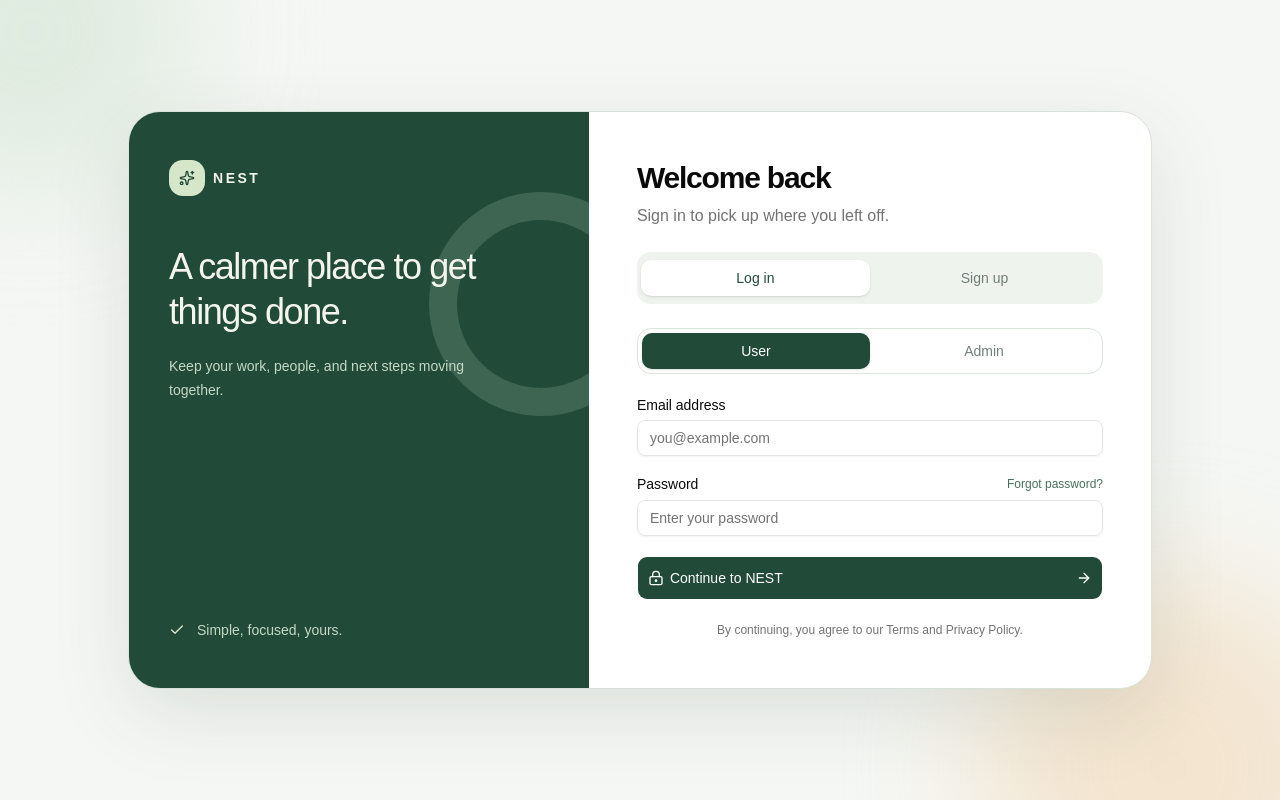
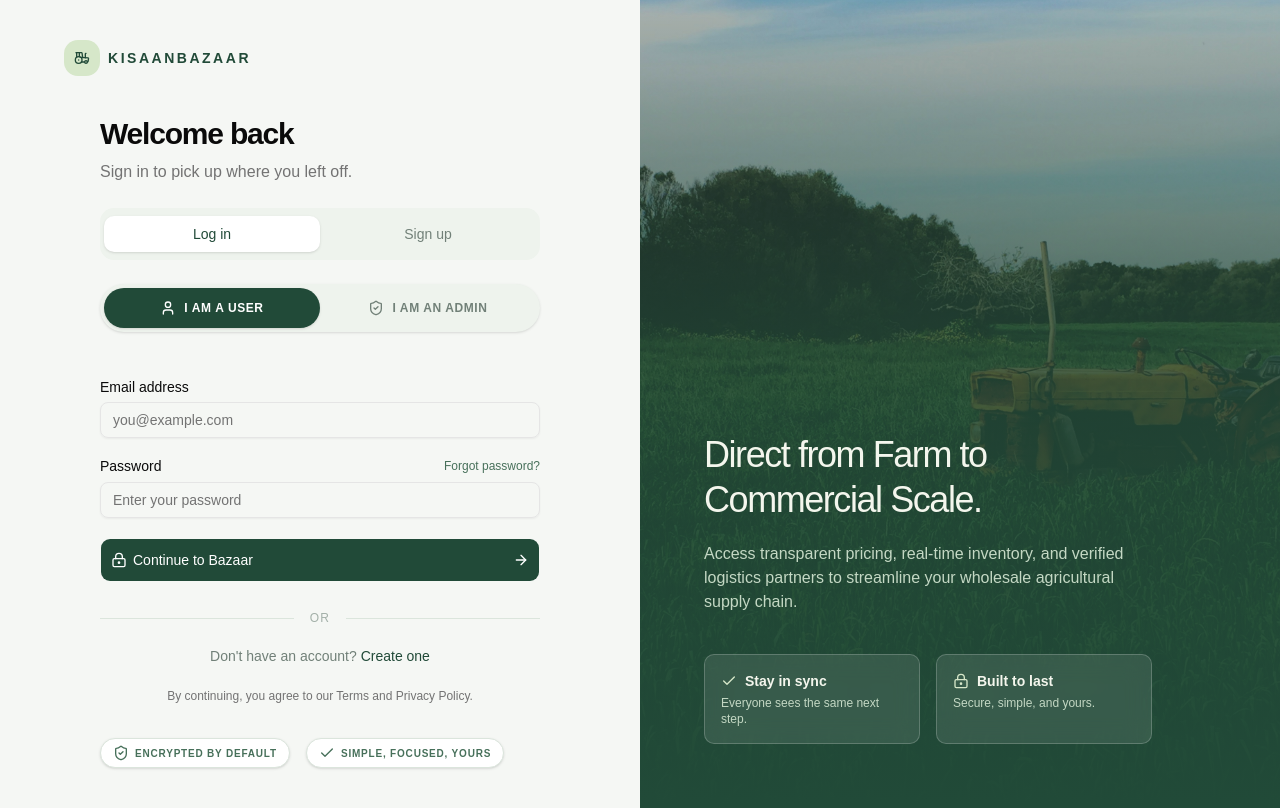
Before and after one commit to harshvardhansoni12-code/super-octo-system, a Next.js app: page /authscreen in a window 1280 px wide. Built offline with nearby package versions, Linux system fonts and the light colour scheme; a web font is replaced by a local one.

Commit message:
feat: enhance AuthScreen with image and layout improvements

```diff
--- a/src/app/authscreen/page.js
+++ b/src/app/authscreen/page.js
@@ -1,9 +1,18 @@
 "use client";
 
 import { useState } from "react";
+import Image from "next/image";
 import { getSession, signIn, signOut } from "next-auth/react";
 import { useRouter } from "next/navigation";
-import { ArrowRight, Check, LockKeyhole, Sparkles } from "lucide-react";
+import {
+  ArrowRight,
+  Check,
+  Loader2,
+  LockKeyhole,
+  ShieldCheck,
+  Tractor,
+  User,
+} from "lucide-react";
 
 import { Button } from "@/components/ui/button";
 import {
@@ -15,6 +24,9 @@ import {
 } from "@/components/ui/card";
 import { Input } from "@/components/ui/input";
 import { Label } from "@/components/ui/label";
+
+// Image now lives in /public, so it's referenced by its root-relative path.
+const AUTH_IMAGE_SRC = "/loginBackground.jpg";
 
 export default function AuthScreen() {
   const router = useRouter();
@@ -110,36 +122,18 @@ export default function AuthScreen() {
   }
 
   return (
-    <main className="relative flex min-h-screen items-center justify-center overflow-hidden bg-[#f5f7f4] px-4 py-10 text-[#17231d]">
-      <div className="absolute -left-32 -top-32 h-80 w-80 rounded-full bg-[#d7e7d8] opacity-70 blur-3xl" />
-      <div className="absolute -bottom-40 -right-20 h-96 w-96 rounded-full bg-[#f2d9b8] opacity-60 blur-3xl" />
-      <div className="relative grid w-full max-w-5xl overflow-hidden rounded-[2rem] border border-[#d9e2d8] bg-white shadow-[0_24px_80px_rgba(41,65,49,0.12)] lg:grid-cols-[0.9fr_1.1fr]">
-        <section className="relative hidden overflow-hidden bg-[#214a38] px-10 py-12 text-[#f4f6ed] lg:flex lg:flex-col lg:justify-between">
-          <div className="absolute -right-16 top-20 h-56 w-56 rounded-full border-28 border-[#b5cfb5]/20" />
-          <div className="relative">
-            <div className="mb-12 flex items-center gap-2 text-sm font-semibold tracking-[0.18em] uppercase">
+    <main className="flex min-h-screen w-full bg-[#f5f7f4] text-[#17231d]">
+      {/* Left: form */}
+      <section className="flex w-full flex-col justify-center px-6 py-10 md:w-1/2 lg:px-16">
+        <div className="mb-10 flex items-center gap-2 text-sm font-semibold tracking-[0.18em] text-[#214a38] uppercase">
           <span className="flex size-9 items-center justify-center rounded-xl bg-[#d6e7c9] text-[#214a38]">
-                <Sparkles className="size-4" />
+            <Tractor className="size-4" />
           </span>
-              NEST
+          KisaanBazaar
         </div>
-            <p className="max-w-sm text-4xl leading-tight font-medium tracking-[-0.04em]">
-              A calmer place to get things done.
-            </p>
-            <p className="mt-5 max-w-xs text-sm leading-6 text-[#c4d8c4]">
-              Keep your work, people, and next steps moving together.
-            </p>
-          </div>
-          <div className="relative flex items-center gap-3 text-sm text-[#c4d8c4]">
-            <Check className="size-4 text-[#d6e7c9]" /> Simple, focused, yours.
-          </div>
-        </section>
 
-        <Card className="rounded-none border-0 bg-transparent py-8 shadow-none sm:py-12">
-          <CardHeader className="gap-6 px-6 sm:px-12">
-            <div className="flex items-center gap-2 text-xs font-semibold tracking-[0.16em] text-[#47705a] uppercase lg:hidden">
-              <Sparkles className="size-4" /> NEST
-            </div>
+        <Card className="mx-auto w-full max-w-[440px] border-0 bg-transparent p-0 shadow-none">
+          <CardHeader className="gap-6 p-0">
             <div>
               <CardTitle className="text-3xl tracking-[-0.04em]">
                 {mode === "login"
@@ -152,12 +146,14 @@ export default function AuthScreen() {
                   : "Start with a few details. It only takes a minute."}
               </CardDescription>
             </div>
+
+            {/* Mode tabs */}
             <div
               className="grid grid-cols-2 rounded-xl bg-[#eef3ed] p-1"
               role="tablist"
             >
               <button
-                className={`rounded-lg px-3 py-2 my-1 text-sm font-medium transition-colors ${mode === "login" ? "bg-white text-[#214a38] shadow-sm" : "text-[#718078] hover:text-[#214a38]"}`}
+                className={`my-1 rounded-lg px-3 py-2 text-sm font-medium transition-all duration-200 ${mode === "login" ? "bg-white text-[#214a38] shadow-sm" : "text-[#718078] hover:text-[#214a38]"}`}
                 onClick={() => changeMode("login")}
                 role="tab"
                 type="button"
@@ -166,7 +162,7 @@ export default function AuthScreen() {
                 Log in
               </button>
               <button
-                className={`rounded-lg px-3 py-2 text-sm font-medium transition-colors ${mode === "signup" ? "bg-white text-[#214a38] shadow-sm" : "text-[#718078] hover:text-[#214a38]"}`}
+                className={`my-1 rounded-lg px-3 py-2 text-sm font-medium transition-all duration-200 ${mode === "signup" ? "bg-white text-[#214a38] shadow-sm" : "text-[#718078] hover:text-[#214a38]"}`}
                 onClick={() => changeMode("signup")}
                 role="tab"
                 type="button"
@@ -175,29 +171,36 @@ export default function AuthScreen() {
                 Sign up
               </button>
             </div>
+
+            {/* Account type pill toggle */}
             <div
-              className="grid grid-cols-2 rounded-xl border border-[#dbe5dc] p-1"
+              className="flex rounded-full bg-[#eef3ed] p-1 shadow-sm"
               role="group"
               aria-label="Account type"
             >
-              {[
-                ["user", "User"],
-                ["admin", "Admin"],
-              ].map(([type, label]) => (
               <button
-                  aria-pressed={accountType === type}
-                  className={`rounded-lg px-3 py-2 text-sm font-medium transition-colors ${accountType === type ? "bg-[#214a38] text-white shadow-sm" : "text-[#718078] hover:text-[#214a38]"}`}
-                  key={type}
-                  onClick={() => changeAccountType(type)}
+                aria-pressed={accountType === "user"}
+                onClick={() => changeAccountType("user")}
                 type="button"
+                className={`flex flex-1 items-center justify-center gap-2 rounded-full px-4 py-3 text-xs font-semibold tracking-[0.05em] uppercase transition-all duration-200 ${accountType === "user" ? "bg-[#214a38] text-white shadow-sm" : "text-[#718078] hover:text-[#214a38]"}`}
               >
-                  {label}
+                <User className="size-4" />
+                I am a user
               </button>
-              ))}
+              <button
+                aria-pressed={accountType === "admin"}
+                onClick={() => changeAccountType("admin")}
+                type="button"
+                className={`flex flex-1 items-center justify-center gap-2 rounded-full px-4 py-3 text-xs font-semibold tracking-[0.05em] uppercase transition-all duration-200 ${accountType === "admin" ? "bg-[#214a38] text-white shadow-sm" : "text-[#718078] hover:text-[#214a38]"}`}
+              >
+                <ShieldCheck className="size-4" />
+                I am an admin
+              </button>
             </div>
           </CardHeader>
-          <CardContent className="px-6 sm:px-12">
-            <form className="space-y-5" onSubmit={handleSubmit}>
+
+          <CardContent className="p-0">
+            <form className="mt-6 space-y-5" onSubmit={handleSubmit}>
               {mode === "signup" ? (
                 <div className="space-y-2">
                   <Label htmlFor="name">Full name</Label>
@@ -210,6 +213,7 @@ export default function AuthScreen() {
                   />
                 </div>
               ) : null}
+
               <div className="space-y-2">
                 <Label htmlFor="email">Email address</Label>
                 <Input
@@ -221,12 +225,13 @@ export default function AuthScreen() {
                   required
                 />
               </div>
+
               <div className="space-y-2">
                 <div className="flex items-center justify-between">
                   <Label htmlFor="password">Password</Label>
                   {mode === "login" ? (
                     <button
-                      className="text-xs font-medium text-[#47705a] hover:underline"
+                      className="text-xs font-medium text-[#47705a] hover:underline underline-offset-2"
                       type="button"
                     >
                       Forgot password?
@@ -249,41 +254,142 @@ export default function AuthScreen() {
                   required
                 />
               </div>
+
               {error ? (
                 <p
-                  className="rounded-lg bg-red-50 px-3 py-2 text-sm text-destructive"
+                  className="rounded-lg border border-red-100 bg-red-50 px-3 py-2 text-sm text-destructive"
                   role="alert"
                 >
                   {error}
                 </p>
               ) : null}
               {message ? (
-                <p className="text-sm text-[#47705a]" role="status">
+                <p
+                  className="rounded-lg border border-[#d6e7c9] bg-[#eef3ed] px-3 py-2 text-sm text-[#47705a]"
+                  role="status"
+                >
                   {message}
                 </p>
               ) : null}
+
               <Button
-                className="h-11 w-full bg-[#214a38] text-white hover:bg-[#183a2c]"
+                className="h-11 w-full bg-[#214a38] text-white transition-colors hover:bg-[#183a2c] disabled:cursor-not-allowed disabled:opacity-70"
                 type="submit"
                 disabled={isSubmitting}
               >
+                {isSubmitting ? (
+                  <Loader2 className="size-4 animate-spin" />
+                ) : (
                   <LockKeyhole className="size-4" />
+                )}
                 {isSubmitting
                   ? "Please wait..."
                   : mode === "login"
-                    ? "Continue to NEST"
+                    ? "Continue to Bazaar"
                     : "Create account"}
                 {!isSubmitting ? (
                   <ArrowRight className="ml-auto size-4" />
                 ) : null}
               </Button>
+
+              <div className="relative flex items-center justify-center pt-2">
+                <div className="absolute w-full border-t border-[#dbe5dc]" />
+                <span className="relative bg-[#f5f7f4] px-4 text-xs font-medium tracking-[0.1em] text-[#a3b0a8] uppercase">
+                  or
+                </span>
+              </div>
+
+              <p className="text-center text-sm text-[#718078]">
+                {mode === "login" ? (
+                  <>
+                    Don&apos;t have an account?{" "}
+                    <button
+                      type="button"
+                      className="font-medium text-[#214a38] hover:underline underline-offset-2"
+                      onClick={() => changeMode("signup")}
+                    >
+                      Create one
+                    </button>
+                  </>
+                ) : (
+                  <>
+                    Already have an account?{" "}
+                    <button
+                      type="button"
+                      className="font-medium text-[#214a38] hover:underline underline-offset-2"
+                      onClick={() => changeMode("login")}
+                    >
+                      Log in
+                    </button>
+                  </>
+                )}
+              </p>
+
               <p className="text-center text-xs leading-5 text-muted-foreground">
                 By continuing, you agree to our Terms and Privacy Policy.
               </p>
             </form>
+
+            <div className="mt-8 flex justify-center gap-4 md:justify-start">
+              <div className="flex cursor-default items-center gap-1.5 rounded-full border border-[#dbe5dc] bg-white px-3 py-1.5 text-[#47705a] shadow-sm">
+                <ShieldCheck className="size-4" />
+                <span className="text-[10px] font-semibold tracking-[0.08em] uppercase">
+                  Encrypted by default
+                </span>
+              </div>
+              <div className="flex cursor-default items-center gap-1.5 rounded-full border border-[#dbe5dc] bg-white px-3 py-1.5 text-[#47705a] shadow-sm">
+                <Check className="size-4" />
+                <span className="text-[10px] font-semibold tracking-[0.08em] uppercase">
+                  Simple, focused, yours
+                </span>
+              </div>
+            </div>
           </CardContent>
         </Card>
+      </section>
+
+      {/* Right: visual panel */}
+      <aside className="relative hidden w-1/2 flex-col justify-end overflow-hidden bg-[#214a38] p-16 text-[#f4f6ed] md:flex">
+        <Image
+          src={AUTH_IMAGE_SRC}
+          alt=""
+          fill
+          priority
+          sizes="50vw"
+          className="scale-105 object-cover"
+        />
+        <div className="absolute inset-0 z-0 bg-gradient-to-t from-[#214a38] via-[#214a38]/80 to-[#214a38]/20" />
+
+        <div className="relative z-10 max-w-md">
+          <h2 className="text-4xl leading-tight font-medium tracking-[-0.04em]">
+         Direct from Farm to Commercial Scale.
+          </h2>
+          <p className="mt-5 text-base leading-6 text-[#c4d8c4]">
+          Access transparent pricing, real-time inventory, and verified logistics partners to streamline your wholesale agricultural supply chain.
+          </p>
+
+          <div className="mt-10 grid grid-cols-2 gap-4">
+            <div className="rounded-lg border border-white/20 bg-white/10 p-4 backdrop-blur-md">
+              <div className="mb-1 flex items-center gap-2">
+                <Check className="size-4 text-[#d6e7c9]" />
+                <span className="text-sm font-semibold">Stay in sync</span>
               </div>
+              <p className="text-xs text-[#c4d8c4]">
+                Everyone sees the same next step.
+              </p>
+            </div>
+            <div className="rounded-lg border border-white/20 bg-white/10 p-4 backdrop-blur-md">
+              <div className="mb-1 flex items-center gap-2">
+                <LockKeyhole className="size-4 text-[#d6e7c9]" />
+                <span className="text-sm font-semibold">Built to last</span>
+              </div>
+              <p className="text-xs text-[#c4d8c4]">
+                Secure, simple, and yours.
+              </p>
+            </div>
+          </div>
+        </div>
+      </aside>
     </main>
   );
 }
```
Also changed, not shown: 1 other file (tests, documents, lock files or other folders). Lines whose indentation alone changed are shown as unchanged.
